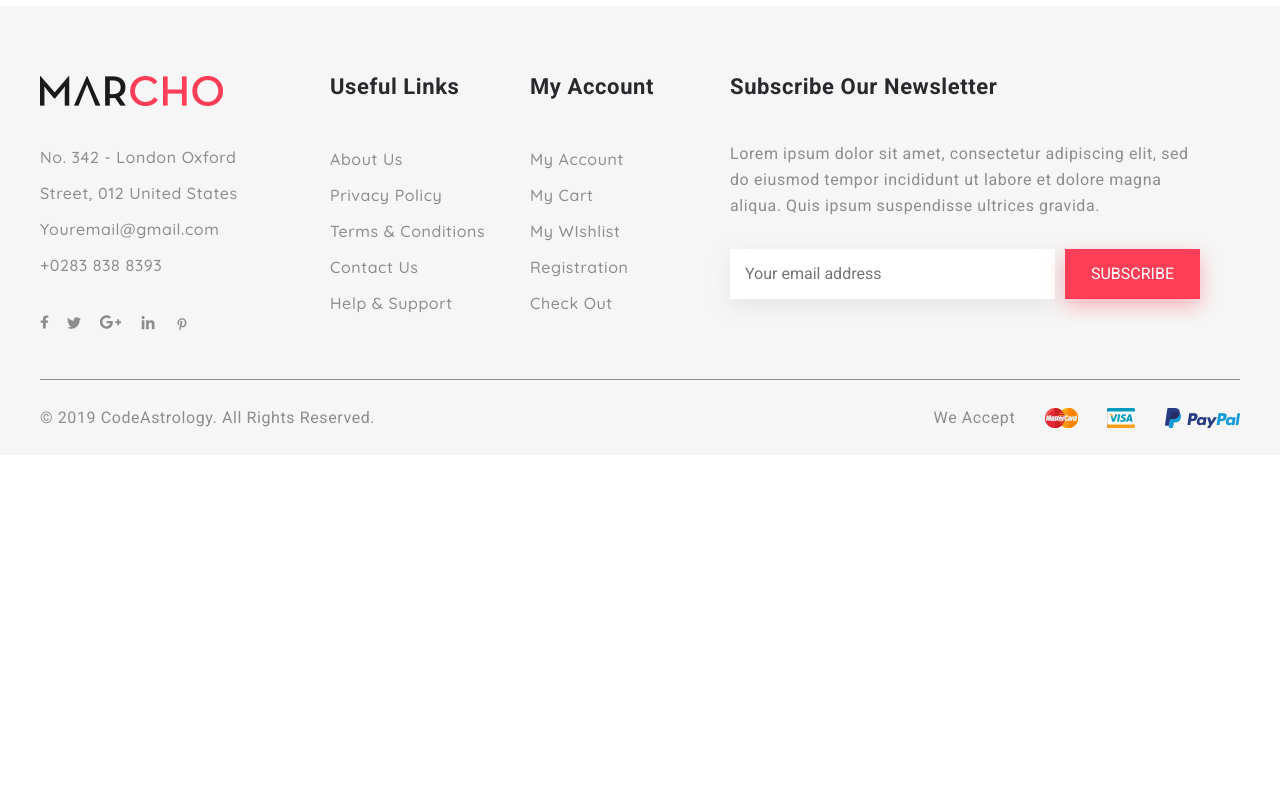
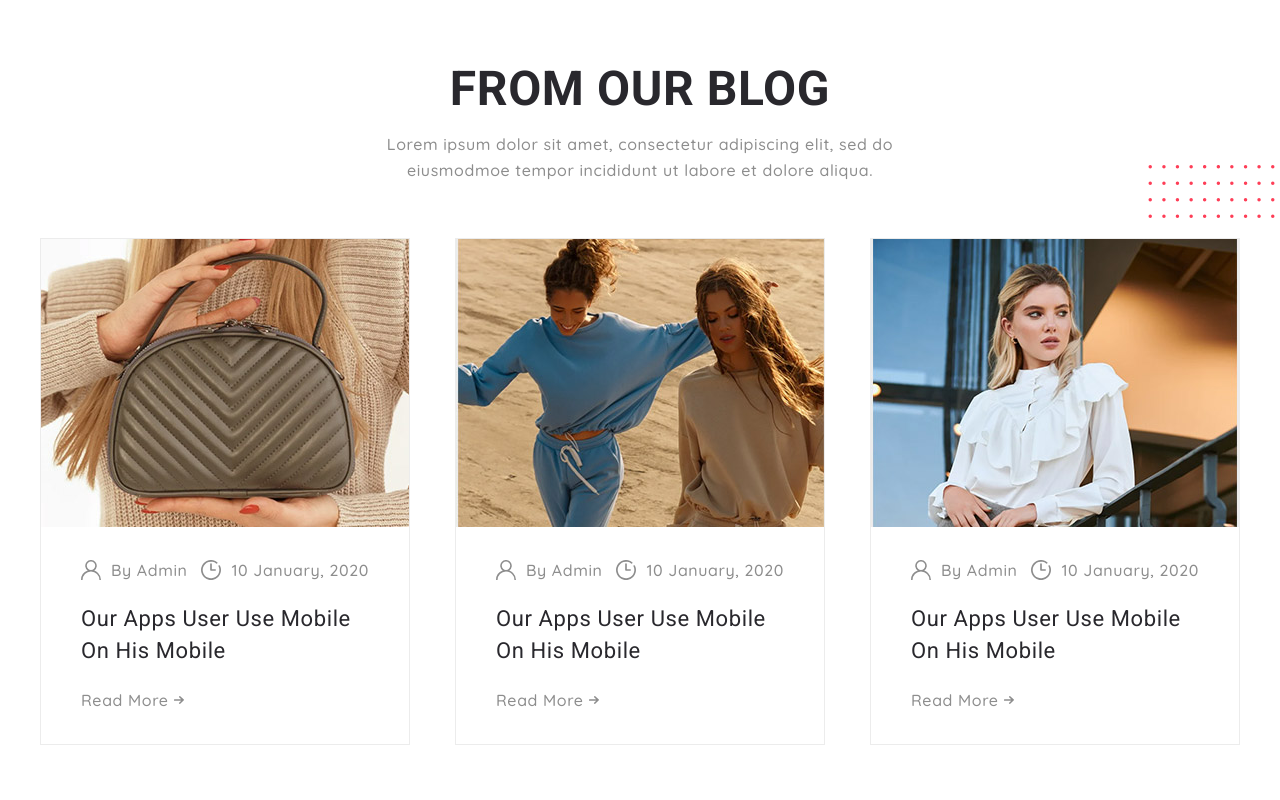
Before and after one commit to evgenok/marcho, a website: page app/index.html in a window 1280 px wide. Shown: the part 5600-6400 px from the top of the page. Before the commit the page ends 6055 px from the top, so only its background shows below. Drawn offline with Linux system fonts and the light colour scheme.

Commit message:
added blog

```diff
--- a/app/index.html
+++ b/app/index.html
@@ -488,6 +488,60 @@
             </ul>
          </div>
       </div>
+      <section class="blog">
+         <div class="container">
+            <h3 class="title blog__title">From Our Blog</h3>
+            <p class="text blog__text">Lorem ipsum dolor sit amet, consectetur adipiscing elit, sed do eiusmodmoe tempor
+               incididunt ut labore et dolore aliqua.</p>
+            <div class="blog__inner">
+               <div class="blog__item">
+                  <a href="#" class="blog__item-img">
+                     <img src="images/blog/1.jpg" alt="">
+                  </a>
+                  <div class="blog__item-box">
+                     <div class="blog__item-info">
+                        <a href="" class="blog__item-author">By Admin</a>
+                        <div class="blog__item-data">10 January, 2020</div>
+                     </div>
+                     <a href="#" class="blog__item__title-link">
+                        <h4 class="blog__item__title">Our Apps User Use Mobile On His Mobile</h4>
+                     </a>
+                     <a href="#" class="blog__item-link">Read More</a>
+                  </div>
+               </div>
+               <div class="blog__item">
+                  <a href="#" class="blog__item-img">
+                     <img src="images/blog/2.jpg" alt="">
+                  </a>
+                  <div class="blog__item-box">
+                     <div class="blog__item-info">
+                        <a href="" class="blog__item-author">By Admin</a>
+                        <div class="blog__item-data">10 January, 2020</div>
+                     </div>
+                     <a href="#" class="blog__item__title-link">
+                        <h4 class="blog__item__title">Our Apps User Use Mobile On His Mobile</h4>
+                     </a>
+                     <a href="#" class="blog__item-link">Read More</a>
+                  </div>
+               </div>
+               <div class="blog__item">
+                  <a href="#" class="blog__item-img">
+                     <img src="images/blog/3.jpg" alt="">
+                  </a>
+                  <div class="blog__item-box">
+                     <div class="blog__item-info">
+                        <a href="" class="blog__item-author">By Admin</a>
+                        <div class="blog__item-data">10 January, 2020</div>
+                     </div>
+                     <a href="#" class="blog__item__title-link">
+                        <h4 class="blog__item__title">Our Apps User Use Mobile On His Mobile</h4>
+                     </a>
+                     <a href="#" class="blog__item-link">Read More</a>
+                   </div>
+               </div>
+            </div>
+         </div>
+      </section>
    </main>
 
    <footer class="footer">
--- a/app/scss/style.scss
+++ b/app/scss/style.scss
@@ -311,7 +311,7 @@ ul.slick-dots {
 .products__items {
    display: grid;
    grid-template-columns: repeat(3, 1fr);
-   grid-gap: 45px 30px ;
+   grid-gap: 45px 30px;
 }
 .products__item {
    max-width: 370px;
@@ -398,9 +398,9 @@ ul.slick-dots {
    color: $title;
    font-weight: 500;
 }
-.products__item-sale{
-   .products__item-img__box::before{
-      content: 'SALE';
+.products__item-sale {
+   .products__item-img__box::before {
+      content: "SALE";
       @extend %btn;
       position: absolute;
       top: 25px;
@@ -426,7 +426,7 @@ ul.slick-dots {
 }
 
 .promo {
-   background: url('../images/promo-bg.jpg') no-repeat;
+   background: url("../images/promo-bg.jpg") no-repeat;
    background-size: cover;
    padding: 150px 0 160px;
    text-align: center;
@@ -442,10 +442,10 @@ ul.slick-dots {
    text-transform: uppercase;
    font-size: 22px;
    font-weight: 500;
-   font-family: 'Quicksand';
+   font-family: "Quicksand";
    margin-bottom: 10px;
 }
-.promo__clock{
+.promo__clock {
    display: flex;
    justify-content: space-between;
    margin-top: 55px;
@@ -458,8 +458,9 @@ ul.slick-dots {
    display: flex;
    flex-direction: column;
    justify-content: center;
+   box-shadow: 0px 10px 40px 0px rgba(187, 187, 187, 0.3);
 }
-.promo__clock-item span{
+.promo__clock-item span {
    font-size: 48px;
    font-weight: 700;
    color: $title;
@@ -474,10 +475,10 @@ ul.slick-dots {
    transition: all 0.3s linear;
    margin-top: 50px;
 }
-.promo__link:hover{
+.promo__link:hover {
    @extend %btn;
 }
-.partners{
+.partners {
    padding-top: 75px;
 }
 ul.partners__list {
@@ -485,6 +486,95 @@ ul.partners__list {
    display: flex;
    justify-content: space-between;
    align-items: center;
+}
+
+.blog {
+   padding-top: 50px;
+   padding-bottom: 160px;
+   background: url("../images/blog/bg.svg") center no-repeat;
+}
+.blog__inner {
+   display: flex;
+   justify-content: space-between;
+   position: relative;
+}
+.blog__item {
+   max-width: 370px;
+   border: 1px solid #ececec;
+}
+.blog__item:hover{
+   border: none;
+   box-shadow: 20px 0px 60px 0px rgba(202, 202, 202, 0.35);
+   .blog__item-link{
+      color: $red;
+      &::after{
+         background-image: url('../images/blog/arrowred.svg');
+         top: 10px;
+      }
+   }
+}
+.blog__item-box {
+   padding: 30px 40px;
+   a {
+      color: $text2;
+   }
+}
+.blog__item-img {
+   display: block;
+   img {
+      height: 288px;
+      object-fit: cover;
+   }
+}
+.blog__item-info {
+   display: flex;
+   justify-content: space-between;
+}
+.blog__item-author,
+.blog__item-data {
+   font-size: 16px;
+   font-family: "Quicksand";
+   font-weight: 500;
+   margin-bottom: 20px;
+   padding-left: 30px;
+   position: relative;
+   &::before {
+      content: "";
+      position: absolute;
+      width: 20px;
+      height: 20px;
+      left: 0;
+      top: 3px;
+   }
+}
+.blog__item-author::before {
+   background-image: url("../images/blog/user.svg");
+}
+.blog__item-data::before {
+   background-image: url("../images/blog/time.svg");
+}
+.blog__item__title {
+   color: $title;
+   font-size: 22px;
+   font-weight: 400;
+   line-height: 1.455;
+   margin-bottom: 20px;
+}
+.blog__item-link {
+   font-size: 16px;
+   font-family: "Quicksand";
+   font-weight: 500;
+   position: relative;
+   transition: all .2s ease;
+}
+.blog__item-link::after {
+   content: "";
+   position: absolute;
+   width: 10px;
+   height: 8px;
+   right: -15px;
+   top: 9px;
+   background: url("../images/blog/arrow.svg") no-repeat;
 }
 
 .footer {
```
Also changed, not shown: app/css/style.min.css, app/images/blog/1.jpg (added), app/images/blog/2.jpg (added), app/images/blog/3.jpg (added), app/images/blog/arrow.svg (added), app/images/blog/arrowred.svg (added), app/images/blog/bg.svg (added), app/images/blog/time.svg (added), app/images/blog/user.svg (added).
